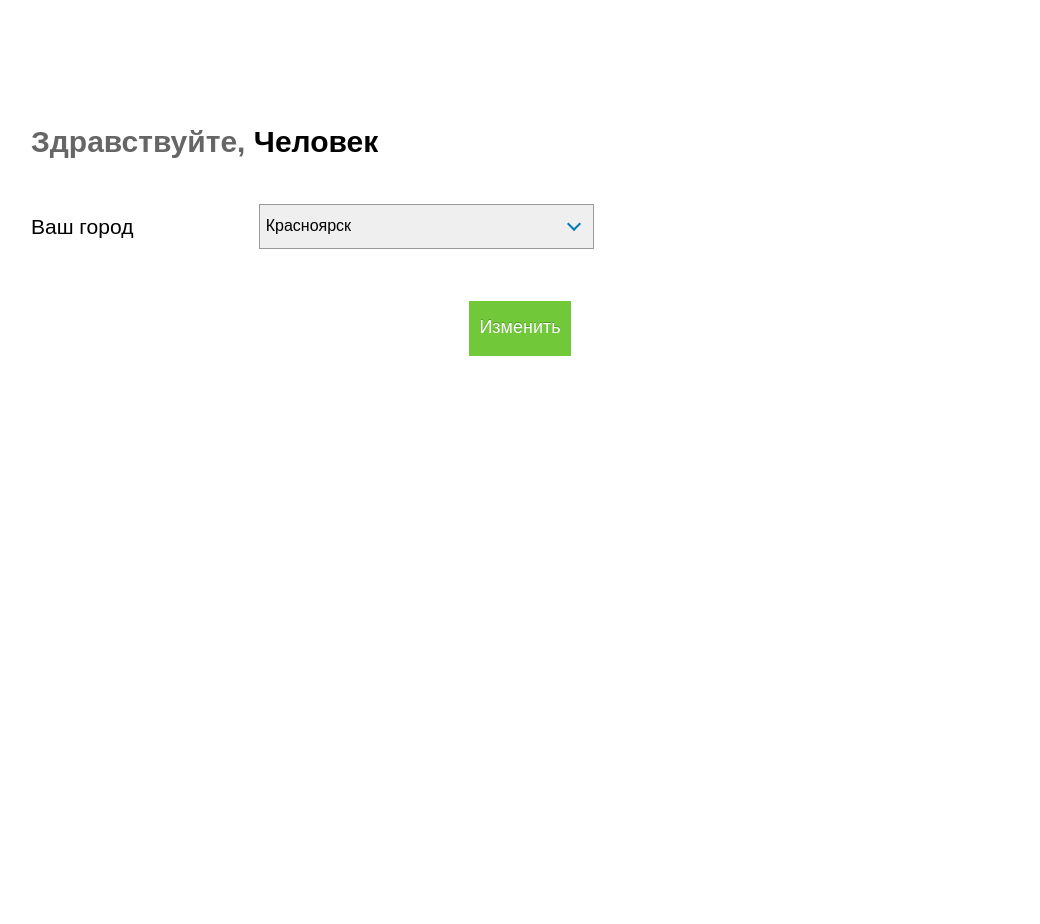
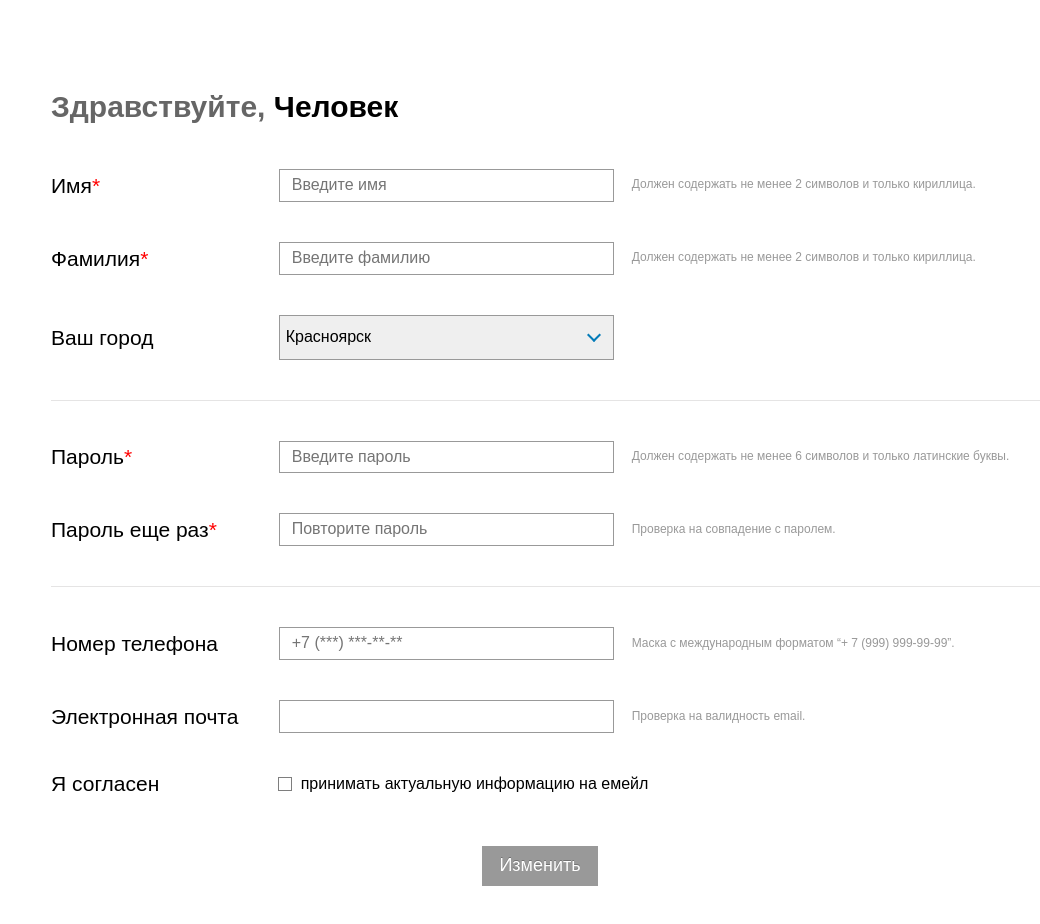
Before and after one commit to kuroptew/test-m-social, a React (Create React App) app: page / in a window 1280 px wide. Shown: the top 924 px of the page, without its empty margins (104-1144 px from the left). Before the commit the page ends 800 px from the top, so only its background shows below. Built offline with nearby package versions, Linux system fonts and the light colour scheme.

Commit message:
добавил валидацию формы

```diff
--- a/src/App.js
+++ b/src/App.js
@@ -1,9 +1,11 @@
-import Input from "./components/Input/Input";
 import {useMemo, useState} from "react";
 
 import useLocalStorage from "./hooks/useLocalStorage";
+import useInput from "./hooks/useInput";
 
 import './style/style.scss'
+
+import Input from "./components/Input/Input";
 import Checkbox from "./components/Checkbox/Checkbox";
 import Select from "./components/Select/Select";
 
@@ -11,104 +13,217 @@ import cities from './assets/cities.json'
 
 import getSortedAndFilteredCities from "./utils/getSortedAndFiltred";
 import formattedDate from "./utils/formattedDate";
+import phoneMask from "./utils/phoneMask";
 
 
 function App() {
   const keyChange = "latestChange"
+  const keyUser = "latestUser"
 
-  const [user, setUser] = useState({})
-  const [date, setDate] = useLocalStorage(keyChange, '')
-
-
-  const optionsCities = useMemo(()=>{
+  const optionsCities = useMemo(() => {
     return getSortedAndFilteredCities(cities)
   }, [cities])
 
+  const [user, setUser] = useLocalStorage(keyUser, {})
+  const [date, setDate] = useLocalStorage(keyChange, '')
 
-  const onSubmit = (e)=>{
+  const userNameInput = useInput(
+    user.name || '',
+    {
+      minLength: 2,
+      isCyrillic: false,
+      isEmpty: true
+    },
+    'Укажите имя')
+
+  const userSurnameInput = useInput(
+    user.surname || '',
+    {
+      minLength: 2,
+      isCyrillic: false,
+      isEmpty: true
+    },
+    'Укажите фамилию')
+
+  const userCityInput = useInput(
+    user.city || optionsCities[0],
+    {})
+
+  const userPasswordInput = useInput(
+    user.password || '',
+    {
+      minLength: 6,
+      isLatin: false,
+      isEmpty: true
+    },
+    `Укажите пароль`)
+
+  const userRepeatPasswordInput = useInput(
+    user.password || '',
+    {
+      isEqual: userPasswordInput.value,
+      isEmpty: true
+    },
+    `Укажите пароль повторно`)
+
+  const userPhoneInput = useInput(
+    user.phone || '',
+    {})
+  const userCheckbox = useInput(
+    user.agree || false,
+    {})
+  const userEmailInput = useInput(
+    user.email || '',
+    {isMail: false, isEmpty: userCheckbox.value},
+    'Укажите почту')
+
+  const isInvalidForm = () => {
+    const formFillingValid = userNameInput.value && userSurnameInput.value && userPasswordInput.value && !invalidUserRepeatPassword && !(userCheckbox.value && invalidUserEmail)
+
+    return !formFillingValid
+  }
+
+  const onSubmit = (e) => {
     e.preventDefault()
+
+    const newUserData = {
+      name: userNameInput.value,
+      surname: userSurnameInput.value,
+      city: userCityInput.value,
+      password: userPasswordInput.value,
+      phone: userPhoneInput.value,
+      email: userEmailInput.value,
+      agree: userCheckbox.value
+    }
+
+    setUser(newUserData)
+    console.log(JSON.stringify(newUserData))
+
     setDate(new Date())
   }
 
-  return (<div className="App">
+  const invalidUserName = userNameInput.isDirty && (userNameInput.isEmpty || userNameInput.minLengthError || userNameInput.cyrillicError)
+  const invalidUserSurname = userSurnameInput.isDirty && (userSurnameInput.isEmpty || userSurnameInput.minLengthError || userSurnameInput.cyrillicError)
+  const invalidUserPassword = userPasswordInput.isDirty && (userPasswordInput.isEmpty || userPasswordInput.minLengthError || userPasswordInput.latinError)
+  const invalidUserRepeatPassword =  (userRepeatPasswordInput.isDirty && userRepeatPasswordInput.isEmpty) || (userRepeatPasswordInput.isDirty && !(userRepeatPasswordInput.value === userPasswordInput.value))
+  const invalidUserEmail = userCheckbox.value ? (userEmailInput.isEmpty || userEmailInput.emailError) : (!userEmailInput.isEmpty && userEmailInput.emailError)
+
+  return (
+    <div className="App">
       <div className="container">
         <h1 className="title">Здравствуйте, <span>{user.name || 'Человек'}</span></h1>
         <form className="form" action="">
           <div className="form__row">
-          {/*<Input*/}
-          {/*  labelName="Имя"*/}
-          {/*  id="input-name"*/}
-          {/*  type="text"*/}
-          {/*  description="Должен содержать не менее 2 символов и только кириллица."*/}
-          {/*  placeholder="Введите имя"*/}
-          {/*  required={true}*/}
-          {/*/>*/}
-          {/*<Input*/}
-          {/*  labelName="Фамилия"*/}
-          {/*  id="input-surname"*/}
-          {/*  type="text"*/}
-          {/*  description="Должен содержать не менее 2 символов и только кириллица."*/}
-          {/*  placeholder="Введите фамилию"*/}
-          {/*  required={true}*/}
-          {/*/>*/}
+            <Input
+              isDirty={userNameInput.isDirty}
+              labelName="Имя"
+              id="input-name"
+              type="text"
+              description="Должен содержать не менее 2 символов и только кириллица."
+              placeholder="Введите имя"
+              required={true}
+              invalidInput={invalidUserName}
+              value={userNameInput.value}
+              onChange={userNameInput.onChange}
+              onBlur={userNameInput.onBlur}
+              errorMessage={userNameInput.errorMessage}
+            />
+            <Input
+              labelName="Фамилия"
+              id="input-surname"
+              type="text"
+              description="Должен содержать не менее 2 символов и только кириллица."
+              placeholder="Введите фамилию"
+              required={true}
+              invalidInput={invalidUserSurname}
+              value={userSurnameInput.value}
+              onChange={userSurnameInput.onChange}
+              onBlur={userSurnameInput.onBlur}
+              errorMessage={userSurnameInput.errorMessage}
+            />
             <Select
               options={optionsCities}
               defaultValue={'Выберите город'}
-            value={cities[0]}
-            onChange={() => {
-            }}
+              value={userCityInput.value}
+              onChange={userCityInput.onChange}
               id="select-cities"
               labelName="Ваш город"
             />
           </div>
-        {/*<div className="form__row">*/}
-        {/*  <Input*/}
-        {/*    labelName="Пароль"*/}
-        {/*    id="input-password"*/}
-        {/*    type="password"*/}
-        {/*    description="Должен содержать не менее 6 символов и только латинские буквы."*/}
-        {/*    placeholder="Введите пароль"*/}
-        {/*    required={false}*/}
-        {/*  />*/}
-        {/*  <Input*/}
-        {/*    labelName="Пароль еще раз"*/}
-        {/*    id="input-password-repeat"*/}
-        {/*    type="password"*/}
-        {/*    description="Проверка на совпадение с паролем."*/}
-        {/*    placeholder="Повторите пароль"*/}
-        {/*    required={true}*/}
-        {/*  />*/}
-        {/*</div>*/}
-        {/*<div className="form__row">*/}
-        {/*  <Input*/}
-        {/*    labelName="Номер телефона"*/}
-        {/*    id="input-tel"*/}
-        {/*    type="tel"*/}
-        {/*    description="Маска с международным форматом “+ 7 (999) 999-99-99”."*/}
-        {/*    required={false}*/}
-        {/*  />*/}
-        {/*  <Input*/}
-        {/*    labelName="Электронная почта"*/}
-        {/*    id="input-email"*/}
-        {/*    type="email"*/}
-        {/*    description="Проверка на валидность email."*/}
-        {/*    placeholder=""*/}
-        {/*    required={false}*/}
-        {/*  />*/}
-        {/*  <Checkbox*/}
-        {/*    labelName="Я согласен"*/}
-        {/*    id="input-agree"*/}
-        {/*    description="принимать актуальную информацию на емейл"*/}
-        {/*    required={false}/>*/}
-        {/*</div>*/}
+          <div className="form__row">
+            <Input
+              labelName="Пароль"
+              id="input-password"
+              type="password"
+              description="Должен содержать не менее 6 символов и только латинские буквы."
+              placeholder="Введите пароль"
+              required={true}
+              invalidInput={invalidUserPassword}
+              value={userPasswordInput.value}
+              onChange={userPasswordInput.onChange}
+              onBlur={userPasswordInput.onBlur}
+              errorMessage={userPasswordInput.errorMessage}
+            />
+            <Input
+              labelName="Пароль еще раз"
+              id="input-password-repeat"
+              type="password"
+              description="Проверка на совпадение с паролем."
+              placeholder="Повторите пароль"
+              required={true}
+              invalidInput={invalidUserRepeatPassword}
+              value={userRepeatPasswordInput.value}
+              onChange={userRepeatPasswordInput.onChange}
+              onBlur={userRepeatPasswordInput.onBlur}
+              errorMessage={userRepeatPasswordInput.errorMessage}
+            />
+          </div>
+          <div className="form__row">
+            <Input
+              labelName="Номер телефона"
+              id="input-tel"
+              type="tel"
+              description="Маска с международным форматом “+ 7 (999) 999-99-99”."
+              placeholder="+7 (***) ***-**-**"
+              required={false}
+              value={phoneMask(userPhoneInput.value)}
+              onChange={userPhoneInput.onChange}
+              onBlur={userPhoneInput.onBlur}
+            />
+            <Input
+              labelName="Электронная почта"
+              id="input-email"
+              type="email"
+              description="Проверка на валидность email."
+              placeholder=""
+              required={false}
+              invalidInput={invalidUserEmail}
+              value={userEmailInput.value}
+              onChange={userEmailInput.onChange}
+              onBlur={userEmailInput.onBlur}
+              errorMessage={userEmailInput.errorMessage}
+            />
+            <Checkbox
+              labelName="Я согласен"
+              id="input-agree"
+              description="принимать актуальную информацию на емейл"
+              required={false}
+              checked={userCheckbox.value}
+              onChange={userCheckbox.onChange}
+            />
+          </div>
           <div className="form__row_submit">
             <button
               type="submit"
               className="btn__submit"
               onClick={onSubmit}
-          >Изменить
+              disabled={isInvalidForm()}
+            >
+              Изменить
             </button>
-          {date && <span>{`последние изменения ${formattedDate(date)}`}</span>}
+            {date &&
+              <span
+                className={"submit__text"}>{`последние изменения ${formattedDate(date)}`}</span>}
           </div>
         </form>
       </div>
--- a/src/components/Checkbox/Checkbox.jsx
+++ b/src/components/Checkbox/Checkbox.jsx
@@ -2,7 +2,7 @@ import React from 'react';
 import styles from "../Checkbox/Checkbox.module.scss";
 
 
-const Checkbox = ({labelName, id, required, description}) => {
+const Checkbox = ({labelName, id, required, description,checked, onChange}) => {
   return (
     <div className={styles["checkbox__wrapper"]}>
       <label
@@ -16,6 +16,9 @@ const Checkbox = ({labelName, id, required, description}) => {
           type="checkbox"
           required={required}
           id={id}
+          checked={checked}
+          onChange={e=>{
+            onChange(e)}}
         />
           <span className={styles["box"]}></span>
           <p className={styles.description}>{description}</p>
--- a/src/components/Input/Input.jsx
+++ b/src/components/Input/Input.jsx
@@ -1,6 +1,6 @@
 import styles from "./Input.module.scss"
 
-const Input = ({labelName, id, type, description, required, placeholder}) => {
+const Input = ({labelName, id, type, description, required, placeholder, value, onChange, onBlur, invalidInput, errorMessage}) => {
   return (<div className={styles['input__wrapper']}>
     <label
       htmlFor={id}
@@ -10,12 +10,17 @@ const Input = ({labelName, id, type, description, required, placeholder}) => {
       {labelName}
     </label>
     <div className={styles['input__wrapper_right']}>
+      {invalidInput &&  <div className={styles.input__error}>{errorMessage}</div>}
       <input
         id={id}
         type={type}
         required={required}
         placeholder={placeholder}
         className={styles.input}
+        aria-invalid={invalidInput}
+        value={value}
+        onChange={e=> onChange(e)}
+        onBlur={e => onBlur(e)}
       />
       {description && <p className={styles.description}>{description}</p>}
     </div>
--- a/src/components/Input/Input.module.scss
+++ b/src/components/Input/Input.module.scss
@@ -19,6 +19,7 @@
     width: 77%;
     display: flex;
     align-items: center;
+    position: relative;
 
     @media screen and (width < 1170px) {
       width: 100%;
@@ -58,16 +59,39 @@
   }
 }
 
+.input__error {
+  position: absolute;
+  left: 0;
+  bottom: -2.4rem;
+  font-size: 1.2rem;
+  font-weight: 400;
+  line-height: 1.66;
+  color:$redError;
+
+  @media screen and (width < 1170px){
+    font-size: 1rem;
+  }
+
+  @media screen and (width < 760px){
+    font-size: 1.2rem;
+    bottom: 3.7rem;
+  }
+}
+
 .input {
   width: 33.5rem;
   margin-right: 1.8rem;
-  padding: 1.2rem .6rem;
+  padding: .6rem 1.2rem;
   border: 1px solid $grey;
   font-size: 1.6rem;
   font-weight: 400;
   line-height: 1.18;
   color: $black;
   outline-color: $black;
+
+  &[aria-invalid='true']{
+    border: 1px solid $redError;
+  }
 
   &::-webkit-input-placeholder,
   &::-moz-placeholder,
@@ -82,23 +106,19 @@
       font-size: 1.2rem;
     }
 
-    @media screen and (width < 760px){
-      font-size: .8rem;
-    }
   }
 
   @media screen and (width < 1170px){
     width: 25rem;
-    padding: .8rem .4rem;
+    padding: .4rem .8rem;
     font-size: 1.2rem;
   }
 
   @media screen and (width < 760px){
     margin-right: 0;
     width: 100%;
-    margin-bottom: 1.2rem;
-    padding: .5rem .4rem;
-    font-size: 1rem;
+    margin-bottom: 2rem;
+    padding: .4rem .5rem;
   }
 }
 
@@ -109,7 +129,6 @@
   color: $grey;
 
   @media screen and (width < 760px){
-    font-size: 1rem;
     text-align: center;
   }
 }
--- /dev/null
+++ b/src/hooks/useInput.js
@@ -0,0 +1,119 @@
+import {useState, useEffect} from "react";
+import phoneMask from "../utils/phoneMask";
+
+
+const useValidation = (value, validations, messageEmpty) => {
+  const [isEmpty, setEmpty] = useState(true)
+  const [minLengthError, setMinLengthError] = useState(false)
+  const [cyrillicError, setCyrillicError] = useState(false)
+  const [latinError, setLatinError] = useState(false)
+  const [equalError, setEqualError] = useState(false)
+  const [emailError, setEmailError] = useState(false)
+  const [errorMessage, setErrorMessage] = useState('')
+
+  const funcNum = (n) => {
+    return n < 5 ? "символа" : "символов"
+  }
+
+  useEffect(() => {
+    for (const validation in validations) {
+      switch (validation) {
+        case 'minLength':
+          if (value.length < validations[validation]) {
+            setMinLengthError(true)
+            setErrorMessage(`Введите минимум ${validations[validation]} ${funcNum(validations[validation])}`)
+          } else {
+            setMinLengthError(false)
+          }
+          break;
+        case 'isCyrillic':
+          const regExpCyrillic = /^[А-ЯЁа-яё\s]+$/
+          if (regExpCyrillic.test(String(value))) {
+            setCyrillicError(false)
+          } else {
+            setCyrillicError(true)
+            setErrorMessage('Введите только кириллицу')
+          }
+          break;
+        case 'isLatin':
+          const regExpLatin = /^[A-Za-z\s]+$/
+          if (regExpLatin.test(String(value))) {
+            setLatinError(false)
+          } else {
+            setLatinError(true)
+            setErrorMessage('Введите только латинские буквы')
+          }
+          break;
+        case 'isEqual':
+          if (value === validations[validation]) {
+            setEqualError(false)
+          } else {
+            setEqualError(true)
+            setErrorMessage('Пароли не совпадают')
+          }
+          break;
+        case 'isMail':
+          const regExpEmail = /^(([^<>()[\].,;:\s@"]+(\.[^<>()[\].,;:\s@"]+)*)|(".+"))@(([^<>()[\].,;:\s@"]+\.)+[^<>()[\].,;:\s@"]{2,})$/iu
+          if (regExpEmail.test(String(value))) {
+            setEmailError(false)
+          } else {
+            setEmailError(true)
+            setErrorMessage('Неверный адрес почты')
+          }
+          break;
+        case 'isEmpty':
+          if (value.trim().split(' ').join('')) {
+            setEmpty(false)
+          } else {
+            setEmpty(true)
+            setErrorMessage(messageEmpty)
+          }
+          break;
+      }
+    }
+  }, [value])
+
+  return {
+    isEmpty,
+    minLengthError,
+    errorMessage,
+    cyrillicError,
+    latinError,
+    equalError,
+    emailError,
+  }
+}
+
+const useInput = (initialValue, validations, messageEmpty, mask) => {
+  const [value, setValue] = useState(initialValue)
+  const [isDirty, setDirty] = useState(false)
+  const valid = useValidation(value, validations,  messageEmpty)
+
+  const onChange = (e) => {
+    if (e.target.type === "checkbox"){
+      setValue(e.target.checked)
+    } else {
+      setValue(e.target.value)
+    }
+
+    if(mask){
+
+    }
+  }
+
+  const onBlur = (e) => {
+    setDirty(true)
+  }
+
+  return {
+    value,
+    setValue,
+    isDirty,
+    setDirty,
+    onChange,
+    onBlur,
+    ...valid
+  }
+}
+
+export default useInput;
--- a/src/index.js
+++ b/src/index.js
@@ -4,7 +4,5 @@ import App from './App';
 
 const root = ReactDOM.createRoot(document.getElementById('root'));
 root.render(
-  <React.StrictMode>
     <App />
-  </React.StrictMode>
 );
--- a/src/style/style.scss
+++ b/src/style/style.scss
@@ -13,10 +13,10 @@ body {
 .container {
   max-width: 1170px;
   margin: 0 auto;
-  padding: 12.5rem 10rem 9rem 8rem;
+  padding:9rem 8rem 12.5rem 10rem;
 
   @media screen and (width < 1170px) {
-    padding: 7rem 4rem 4.5rem 4rem;
+    padding:  4.5rem 4rem 7rem 4rem;
   }
 
   @media screen and (width < 760px) {
@@ -83,11 +83,16 @@ body {
   @media screen and (width < 1170px) {
     margin-top: .8rem;
   }
+
+  @media screen and (width < 760px) {
+    display: flex;
+    flex-direction: column;
+  }
 }
 
 .btn__submit {
   margin-right: 1.2rem;
-  padding: 1.75rem 1rem;
+  padding: 1rem 1.75rem;
   font-size: 1.8rem;
   font-weight: 400;
   line-height: 1.11;
@@ -97,13 +102,26 @@ body {
   background-color: $green;
   transition: background-color .4s ease-in-out;
 
+  &:disabled {
+    background-color: $grey;
+  }
+
   @media screen and (width < 760px) {
-    padding: 1rem .8rem;
+    margin-right: 0;
+    margin-bottom: 1rem;
+    padding: .8rem;
     font-size: 1.5rem;
   }
 
+}
 
-  &:hover {
-    background-color: rgba($green, 0.7);
+.submit__text {
+  font-size: 1.2rem;
+  font-weight: 400;
+  line-height: 1.66;
+  color:$grey;
+
+  @media screen and (width < 760px) {
+    font-size: 1rem;
   }
 }
--- a/src/utils/getSortedAndFiltred.js
+++ b/src/utils/getSortedAndFiltred.js
@@ -19,6 +19,7 @@ function getSortedAndFilteredCities(cities) {
   sortedAndFilteredCities = [cityMaxPopulation, ...sortedAndFilteredCities.splice(0, indexMaxPopulation), ...sortedAndFilteredCities.splice(indexMaxPopulation)]
     .map(objCity => objCity.city)
 
+
   return sortedAndFilteredCities
 }
 
--- /dev/null
+++ b/src/utils/phoneMask.js
@@ -0,0 +1,18 @@
+function phoneMask(value) {
+  if(value){
+    let matrix = "+_ (___)-___-__-__",
+      i = 0,
+      def = matrix.replace(/\D/g, ""),
+      val = value.replace(/\D/g, "");
+    if (def.length >= val.length) val = def;
+    value = matrix.replace(/./g, function(a) {
+      return /[_\d]/.test(a) && i < val.length ? val.charAt(i++) : i >= val.length ? "" : a
+    })
+  return value
+  } else {
+    return ""
+  }
+};
+
+
+export default phoneMask;
```
Also changed, not shown: src/components/Select/Select.jsx (+3 -4 lines). Lines whose indentation alone changed are shown as unchanged.
